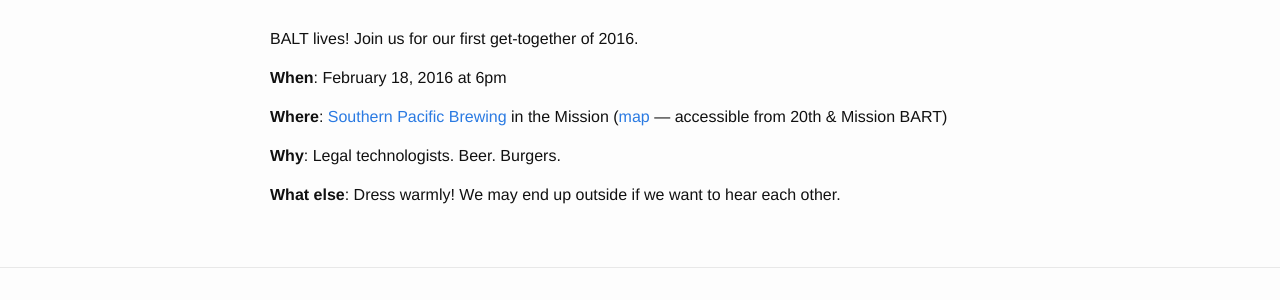
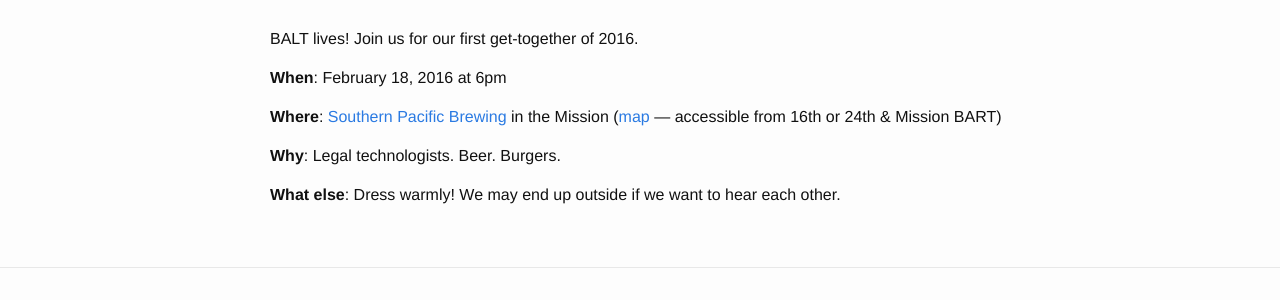
Before and after one commit to BayAreaLegalTech/bayarealegaltech.github.io, a Jekyll site: the page built from _posts/2016-02-05-february-2016-meetup.md, in a window 1280 px wide. Shown: the part 173-473 px from the top of the page. Built offline with Jekyll 4.4.1, drawn with Linux system fonts in a browser that asks for light colours.

Commit message:
Fix BART station reference

```diff
--- a/_posts/2016-02-05-february-2016-meetup.md
+++ b/_posts/2016-02-05-february-2016-meetup.md
@@ -8,7 +8,7 @@ BALT lives! Join us for our first get-together of 2016.
 
 **When**: February 18, 2016 at 6pm
 
-**Where**: [Southern Pacific Brewing](http://www.southernpacificbrewing.com/) in the Mission ([map](https://goo.gl/maps/pvaqxGzJX7U2) — accessible from 20th & Mission BART)
+**Where**: [Southern Pacific Brewing](http://www.southernpacificbrewing.com/) in the Mission ([map](https://goo.gl/maps/pvaqxGzJX7U2) — accessible from 16th or 24th & Mission BART)
 
 **Why**: Legal technologists. Beer. Burgers.
 
```
